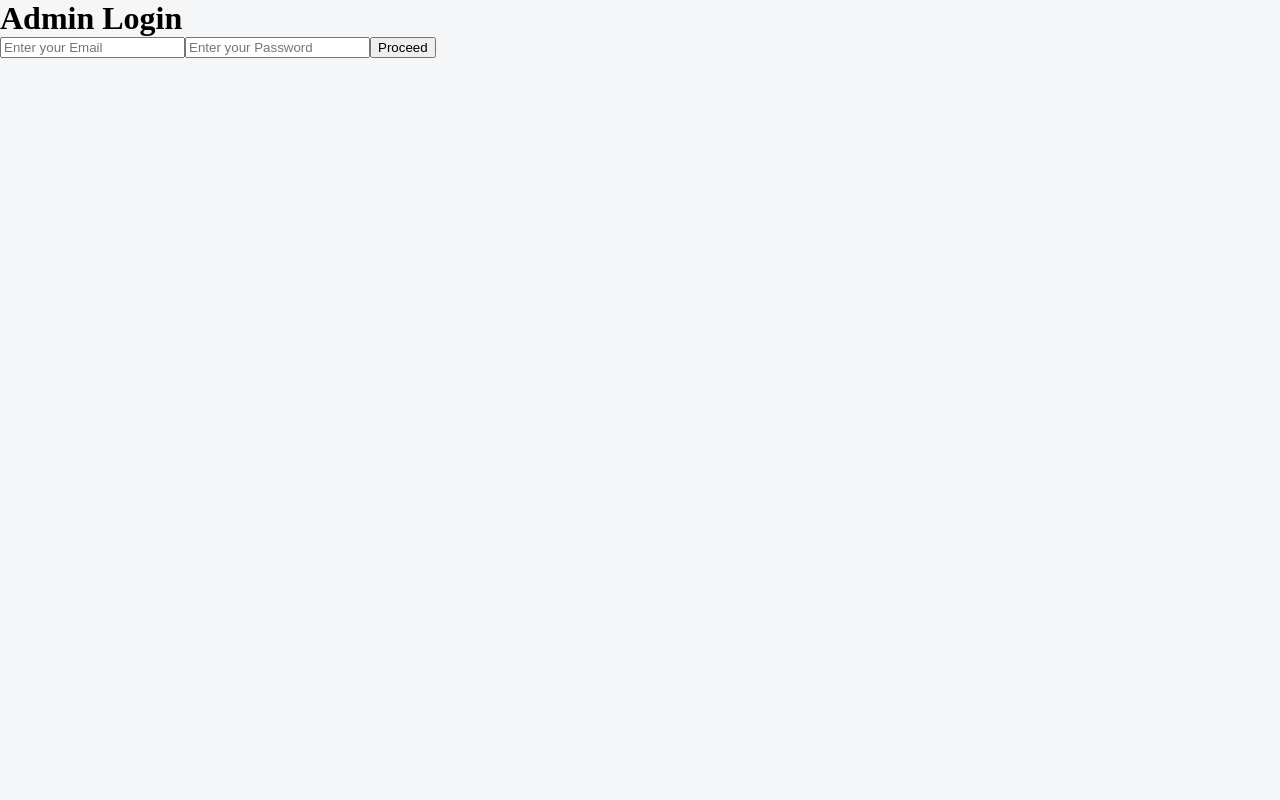
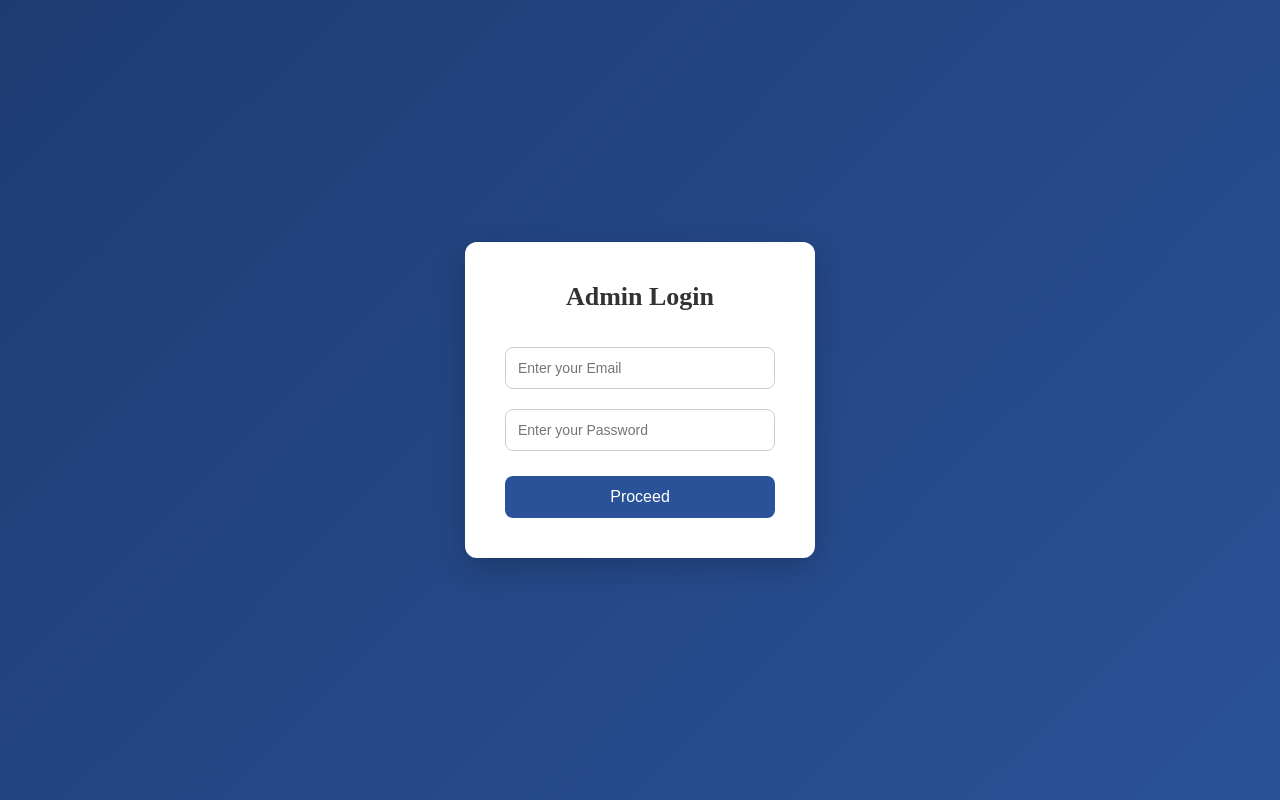
Before and after one commit to priyalouis15/my-react-app, a React (Vite) app: page /admin in a window 1280 px wide. Built offline with nearby package versions, Linux system fonts and the light colour scheme; the HTML template or start-up script is replaced by a standard one.

Commit message:
Updated frontend with backend integration

```diff
--- a/src/Home/Category.css
+++ b/src/Home/Category.css
@@ -1,4 +1,5 @@
-.categories{
+
+.categories {
   display: flex;
   gap: 35px;
   padding: 15px 25px;
@@ -6,19 +7,16 @@
   background: #f5f5f5;
 }
 
-
-
 .category {
-  text-align: center;
-  min-width: 100px;
+  display: flex;
+  align-items: center;
+  gap: 10px;
+  min-width: 140px;
   cursor: pointer;
-   justify-content: center;
-   display: flex;
 }
-
 .category img {
-  width: 65px;
-  height: 65px;
+  width: 55px;
+  height: 55px;
   border-radius: 50%;
   background: white;
   padding: 5px;
@@ -26,10 +24,47 @@
 }
 
 .category p {
+  font-size: 14px;
+  margin: 0;
+  white-space: nowrap;
+}
 
-  font-size: 15px;
- width:50%;
-text-align: center;
-margin: 20px;
+.product-grid {
+  display: grid;
+  grid-template-columns: repeat(auto-fill, minmax(220px, 1fr));
+  gap: 20px;
+  padding: 20px;
+}
 
+
+.product-card {
+  background: #fff;
+  border-radius: 10px;
+  padding: 10px;
+  text-align: center;
+  box-shadow: 0 3px 8px rgba(0,0,0,0.1);
+  transition: 0.3s;
 }
+
+.product-card:hover {
+  transform: translateY(-5px);
+}
+
+
+.product-card img {
+  width: 100%;
+  height: 150px;
+  object-fit: contain;
+}
+
+
+.product-card h4 {
+  font-size: 14px;
+  margin: 8px 0;
+}
+
+.product-card p {
+  font-size: 16px;
+  font-weight: bold;
+  color: #007bff;
+}
--- a/src/Home/Category.jsx
+++ b/src/Home/Category.jsx
@@ -4,52 +4,60 @@ import BASE_URL from "../api";
 import "./Category.css";
 
 const categories = [
-  { name: "Air Conditioners", img: "/assets/Ac.jpg" },
-  { name: "Mobiles", img: "/assets/mobile.jpg" },
-  { name: "Audio", img: "/assets/earpods.jpg" },
-  { name: "Televisions", img: "/assets/TV.jpg" },
-  { name: "Tablets", img: "/assets/tablet.jpg" },
-  { name: "Smart Wearables", img: "/assets/watch.jpg" },
-  { name: "Laptops", img: "/assets/laptop.jpg" },
-  { name: "Refrigerators", img: "/assets/refrigertor.jpg" },
-  { name: "Washing Machine", img: "/assets/ws.jpg" },
+  { label: "Air Conditioners", value: "AC", img: "/assets/Ac.jpg" },
+  { label: "Mobiles", value: "Mobile", img: "/assets/mobile.jpg" },
+  { label: "Audio", value: "EarPods", img: "/assets/earpods.jpg" },
+  { label: "Televisions", value: "Tv", img: "/assets/TV.jpg" },
+  { label: "Tablets", value: "Tablet", img: "/assets/tablet.jpg" },
+  { label: "Smart Wearables", value: "Watch", img: "/assets/watch.jpg" },
+  { label: "Laptops", value: "Laptop", img: "/assets/laptop.jpg" },
+  { label: "Refrigerators", value: "Refrigerator", img: "/assets/refrigertor.jpg" },
+  { label: "Washing Machine", value: "ws", img: "/assets/ws.jpg" },
 ];
+
 function Category() {
 
   const [products, setProducts] = useState([]);
-  const fetchProducts = async (category)=>{
+
+  const fetchProducts = async (category) => {
+    console.log("Clicked:", category);
     try {
       const res = await axios.get(`${BASE_URL}/products/category/${category}`);
+      console.log("Response:", res.data);
       setProducts(res.data);
     } catch (err) {
       console.log(err);
     }
   };
+
   return (
     <div>
+
+      {/* CATEGORY SECTION */}
       <div className="categories">
         {categories.map((cat, i) => (
           <div
             className="category"
             key={i}
-            onClick={() => fetchProducts(cat.name)}
+            onClick={() => fetchProducts(cat.value)}
           >
-            <img src={cat.img} alt={cat.name} />
-            <p>{cat.name}</p>
+            <img src={cat.img} alt={cat.label} />
+            <p>{cat.label}</p>
           </div>
         ))}
       </div>
 
-
+      {/* PRODUCT SECTION */}
       <div className="product-grid">
         {products.map(p => (
           <div className="product-card" key={p._id}>
-            <img src={p.image} alt="" />
+            <img src={p.image} alt={p.name} />
             <h4>{p.name}</h4>
             <p>₹ {p.price}</p>
           </div>
         ))}
       </div>
+
     </div>
   );
 }
--- a/src/pages/Admin.css
+++ b/src/pages/Admin.css
@@ -1,57 +1,70 @@
-.dashboard-wrapper {
+
+.admin-container {
+  height: 100vh;
   display: flex;
+  justify-content: center;
+  align-items: center;
+  background: linear-gradient(135deg, #1e3c72, #2a5298);
 }
 
-.sidebar {
-  width: 220px;
-  background: #0a8f3c;
-  color: white;
-  padding: 20px;
-  min-height: 100vh;
-}
-
-.sidebar h3 {
-  margin-bottom: 20px;
-}
-
-.sidebar p {
-  margin: 15px 0;
-  cursor: pointer;
-}
-
-.main {
-  flex: 1;
-  padding: 20px;
-  background: #f5f6fa;
-}
-
-.cards {
-  display: flex;
-  gap: 20px;
-  margin: 20px 0;
-}
-
-.card {
-  flex: 1;
-  background: white;
-  padding: 20px;
-  border-radius: 10px;
+.admin-box {
+  background: #fff;
+  padding: 40px;
+  width: 350px;
+  border-radius: 12px;
+  box-shadow: 0 10px 30px rgba(0, 0, 0, 0.2);
   text-align: center;
 }
 
-.card p {
-  font-size: 22px;
-  font-weight: bold;
+
+.admin-box h1 {
+  margin-bottom: 25px;
+  color: #333;
+  font-size: 26px;
 }
 
-.charts {
-  display: grid;
-  grid-template-columns: 1fr 1fr;
-  gap: 20px;
+
+.admin-input {
+  width: 100%;
+  padding: 12px;
+  margin: 10px 0;
+  border-radius: 8px;
+  border: 1px solid #ccc;
+  font-size: 14px;
+  transition: 0.3s;
 }
 
-.chart-box {
-  background: white;
-  padding: 20px;
-  border-radius: 10px;
+
+.admin-input:focus {
+  border-color: #2a5298;
+  outline: none;
+  box-shadow: 0 0 5px rgba(42, 82, 152, 0.5);
 }
+
+
+.admin-btn {
+  width: 100%;
+  padding: 12px;
+  margin-top: 15px;
+  border: none;
+  border-radius: 8px;
+  background: #2a5298;
+  color: white;
+  font-size: 16px;
+  cursor: pointer;
+  transition: 0.3s;
+}
+
+
+.admin-btn:hover {
+  background: #1e3c72;
+  transform: scale(1.03);
+}
+
+
+@media (max-width: 400px) {
+  .admin-box {
+    width: 90%;
+    padding: 25px;
+  }
+}
```
Lines whose indentation alone changed are shown as unchanged.
